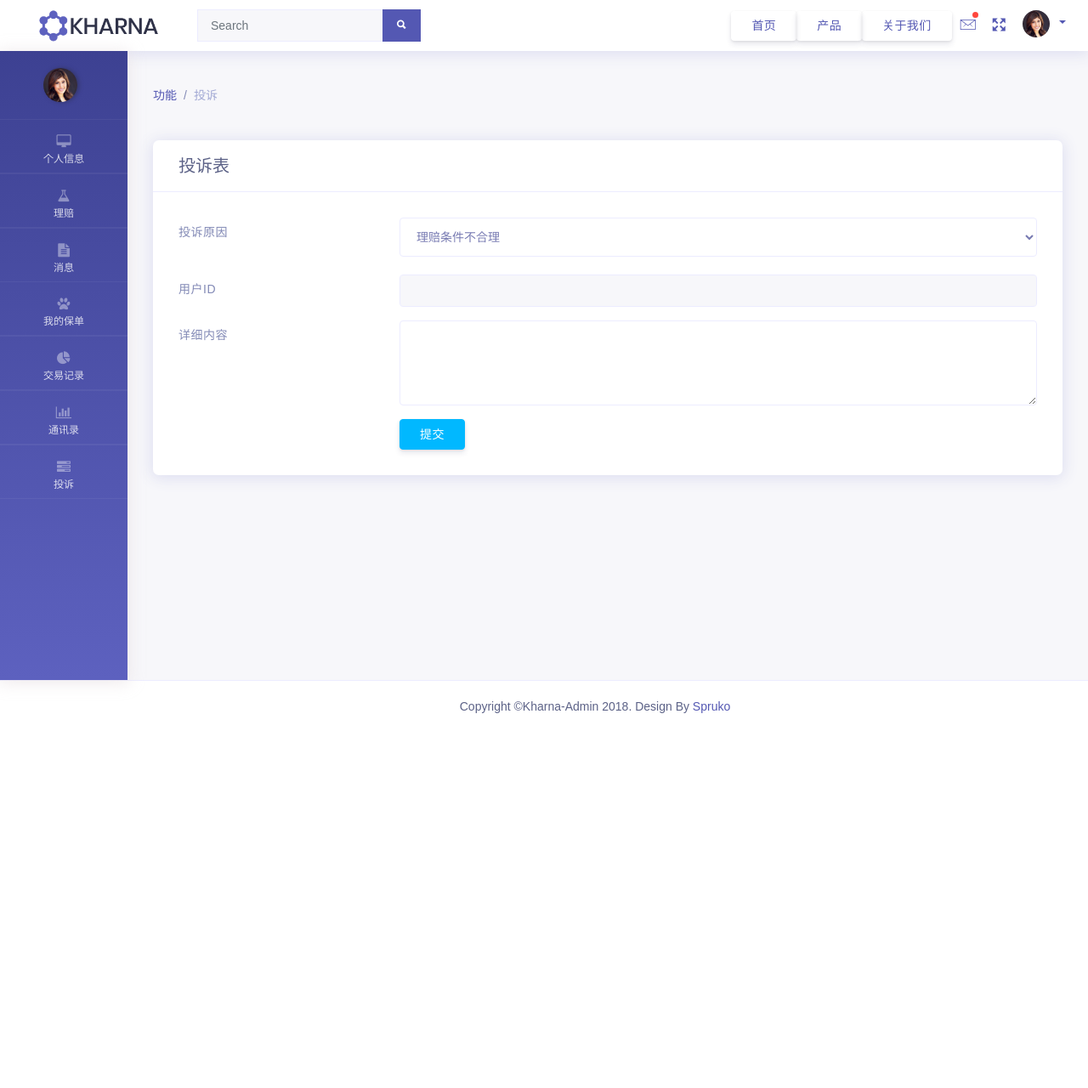
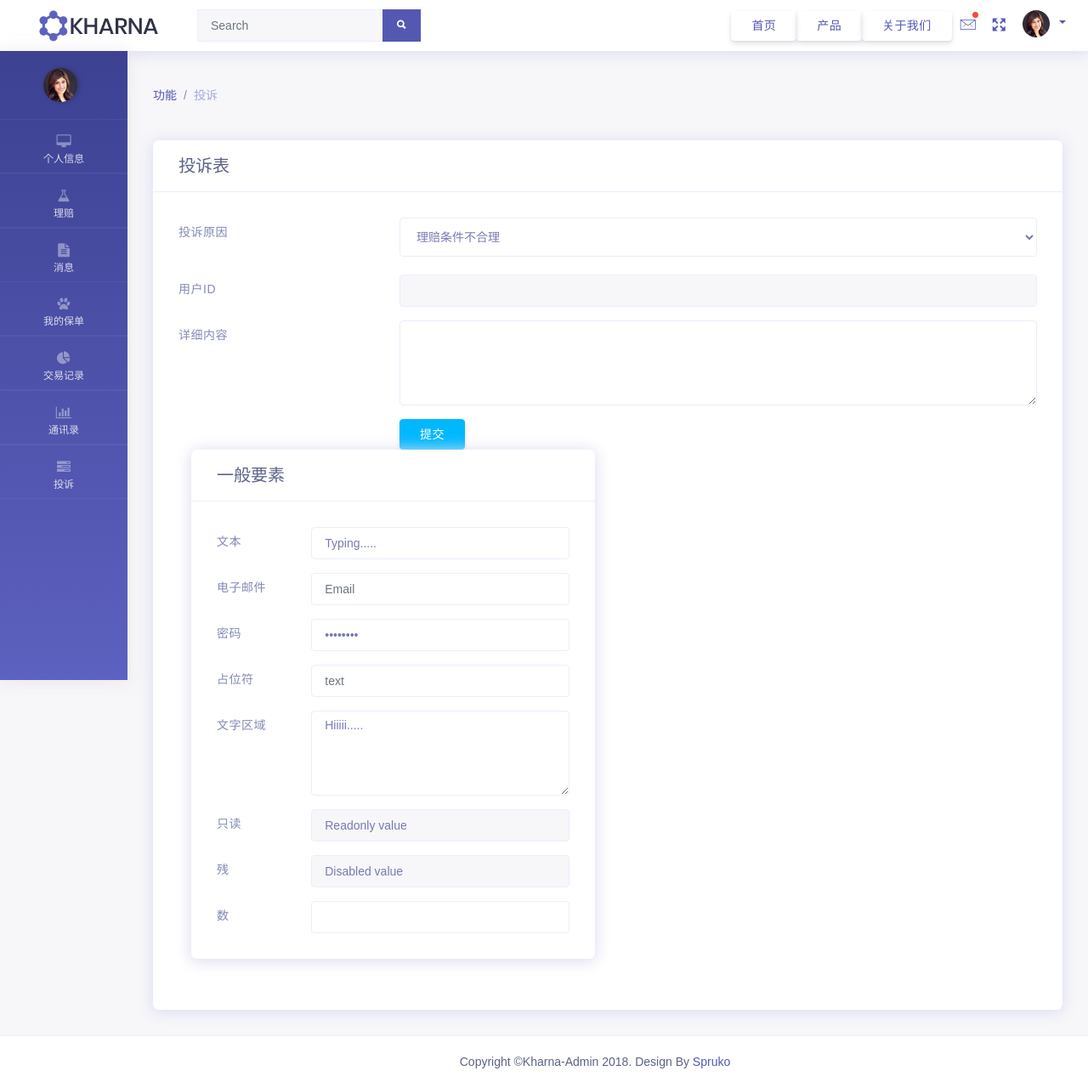
Before and after one commit to small-input-achieve-big-dream/-, a Django app: template templates/complain.html in a window 1280 px wide. Shown: the whole page at 85% size. Before the commit the page ends 839 px from the top, so only its background shows below. Run offline with Django 3.2, Linux system fonts and the light colour scheme; the template is opened without the code that fills it, so the values that code supplies are empty; some libraries are stand-ins or nearby versions; some web fonts are replaced.

Commit message:
理赔部分功能

```diff
--- a/insurance/view.py
+++ b/insurance/view.py
@@ -106,6 +106,70 @@ def login(request):
 			return render(request, 'login.html', {'error': '用户或密码错误'})
 	return render(request, "login.html", LIST)
 
+def random_verify(request):
+    '''
+    上传凭证并随机置死
+    '''
+    idcard = random.randint(1, 3)
+    if idcard == 2:
+        idcard = False
+    else:
+        idcard = True
+    user = request.POST.get('user')
+    ins = request.POST.get('ins')
+    # ps = request.POST.get('password1')
+    accident_Application.objects.create(
+        applicationID=user,
+        tableID=ins,
+        accident_verify=idcard,
+        compensation_money='1000'  # 一个默认金额
+    )
+    img = Img(img_url=request.FILES.get('img'))
+    img.save()
+
+def handling_deathqueue(userid, tableid):
+    '''
+    处理排队审核队列 【VIP优先 修改审核状态 合法进一步核算身故保险金】
+    '''
+    global userQue
+    global vipQue
+    forfeit_money = 2000
+    state = {0: "line up", 1: "failed", 2: "approve"}
+    applicantcase = applicant.objects.get(userID=userid)
+    a_applicationcase = accident_Application.objects.get(tableID=tableid)
+
+    # 没死:审核不通过
+    if a_applicationcase.accident_verify == False:
+        a_applicationcase.state = state.keys()[1]
+        a_applicationcase.save()
+    # 死了:身故申请加入排队队列
+    else:
+        if applicantcase.style == 1:  # 会员
+            vipQue.put(tableid)
+        else:
+            userQue.put(tableid)
+        a_applicationcase.state = state.keys()[0]
+        a_applicationcase.save()
+        # 处理排队队列
+        if not vipQue.empty() or not userQue.empty():
+            if not vipQue.empty():
+                firsttableid = vipQue.get()
+            else:
+                firsttableid = userQue.get()
+            a_applicationcase1 = accident_Application.objects.get(tableID=firsttableid)
+            a_applicationcase1.state = state.keys()[2]
+
+            tablecase = table.objects.get(tableID=firsttableid)
+            tablecase.losestate = True  # 审核通过保单失效
+            sum_money = tablecase.education_money
+            sum_date = tablecase.losestate.year-tablecase.effectDate.year
+            completed_date = trade_records.objects.filter(tableID=firsttableid).order_by('startTime')[-1].startTime.year
+            rate = completed_date/sum_date   # 交费完成进度=交费完成日期/交费总日期
+            a_applicationcase1.compensation_money = rate * sum_money
+
+            tablecase.save()
+            a_applicationcase1.save()
+
 def givemoney(request):
 	LIST = {}
 	if request.method == 'GET':
@@ -194,9 +258,12 @@ def get_finish_pay(request):
 		try:
 			LIST = request.GET.dict()
 			sign = LIST.pop('sign', None)
+			if sign == None:
+				return render(request, '404.html')
 			status = pay.verify(LIST, sign)
+			print('post', status)
 			if status:
-				upload_trade_record(LIST)
+				upload_trade_record(LIST, request)
 				return render(request, 'finish_pay.html', LIST)
 			else:
 				return render(request, '404.html')
@@ -206,9 +273,12 @@ def get_finish_pay(request):
 	else:
 		LIST = request.POST.dict()
 		sign = LIST.pop('sign', None)
+		if sign == None:
+				return render(request, '404.html')
 		status = pay.verify(LIST, sign)
+		print('get:', status)
 		if status:
-			upload_trade_record(LIST)
+			upload_trade_record(LIST, request)
 			return render(request, 'finish_pay.html', LIST)
 		else:
 			return render(request, '404.html')
@@ -312,9 +382,10 @@ def pay(request):
 def get_mytable(request):
 	ID = request.session.get('userid', None)
 	if ID == None:
-		return render('404.html')
+		return render(request, '404.html')
 	items = table.objects.filter(userID = ID)
 	LIST = []
+	print(items)
 	for i in items:
 		tmp = model_to_dict(i)
 		conn = products.objects.get(id = i.productsID)
@@ -426,7 +497,7 @@ def get_smallinform(request):
 #在逻辑这最好写上逻辑功能
 #
 
-def upload_trade_record(LIST):
+def upload_trade_record(LIST, request):
 	"""
 	上传交易记录
 	"""
@@ -482,7 +553,68 @@ def count_money2(LIST):
     answer = account_value * (1 + returncase)
     answer = "金额: " + str(answer)
     return answer
-# def create_table()
-# 	pass
+
+
+def create_compensate_Records(userid):
+    """
+    发钱【用户登录之后，检查可发钱保单并发钱，存对应一条理赔记录】
+    """
+    table_list = table.objects.filter(userID=userid)
+    for tablecase in table_list:
+        if tablecase.losestate == False:    # 保单有效
+            #------------ # effectDate = tablecase.effectDate.year - tablecase.loseDate.year   # 处理年份# payCycle = tablecase.get_payMethod_display()
+            today = datetime.datetime.now()
+            if today > tablecase.endDate:   # 已交完钱 发教育金
+                tableid = tablecase.pk
+                education_money = tablecase.education_money
+                compensate_Records.objects.create(
+                    tableID=tableid,
+                    count=str(education_money)
+                )
+                tablecase.losestate = True  # 发完钱保单失效
+
+
+def payment(tablecase):
+    '''
+    用户交钱
+    '''
+    pM = {0:7,1:30,2:-1}
+    tableid = tablecase.id
+    pM_key = tablecase.payMethod
+    for key, value in pM.items():  # 看交费方式 除去单次交费方式 其他两种方式要交钱
+        if pM_key == key:
+            cycle_day = value
+    today = datetime.datetime.now()
+    recent_day = trade_Records.objects.filter(tableID=tableid).order_by('startTime')[-1].startTime.year
+    minus_day = (today - recent_day).days
+    if (tablecase.losestate is False) and (cycle_day > 0) and (minus_day >= cycle_day):  # 保单有效 + 2交费方式 + 到可以交费日期
+        if minus_day == cycle_day:           # 不缺 今日=交钱日期
+            pay_money = tablecase.money
+            return pay_money
+            # return render(request, 'finish_pay.html', pay_money)
+        elif minus_day >= 2*cycle_day:
+            if minus_day == 2 * cycle_day:   # 缺一次 今日=推迟交钱日期
+                pay_money = 2*tablecase.money
+                return  pay_money
+                # return render(request, 'finish_pay.html', pay_money)  # 给交钱界面 显示交钱金额
+            else:                            # 保单失效
+                tablecase.losestate = True
+                tablecase.save()
+                return -1
+
+
+def warning_give_money(request):
+    '''
+    提醒交费
+    '''
+    email = request.session.get('user_name','')
+    DAO = user_login.objects.filter(email=email)[:1]
+    userid = DAO[0].id
+    DAOTable = table.objects.filter(userID=userid).order_by("effectDate")
+    for i in DAOTable:
+        pay_money = payment(request,i)
+        if pay_money != -1:
+            # str1 = "保险单号" + i.id + "需续缴费: " + pay_money + "元。"
+            return render(request, 'index.html', {i.id: pay_money})
 
 #end 逻辑
--- a/templates/complain.html
+++ b/templates/complain.html
@@ -46,6 +46,66 @@
 					</div>
 				</div>
 			</form>
+			<div class="col-lg-12 col-xl-6 col-md-12 col-sm-12">
+								<div class="card">
+									<div class="card-header">
+										<h4><font style="vertical-align: inherit;"><font style="vertical-align: inherit;">一般要素</font></font></h4>
+									</div>
+									<div class="card-body">
+										<form class="form-horizontal">
+											<div class="form-group row">
+												<label class="col-md-3 col-form-label"><font style="vertical-align: inherit;"><font style="vertical-align: inherit;">文本</font></font></label>
+												<div class="col-md-9">
+													<input type="text" class="form-control" value="Typing.....">
+												</div>
+											</div>
+											<div class="form-group row">
+												<label class="col-md-3 col-form-label" for="example-email"><font style="vertical-align: inherit;"><font style="vertical-align: inherit;">电子邮件</font></font></label>
+												<div class="col-md-9">
+													<input type="email" id="example-email" name="example-email" class="form-control" placeholder="Email">
+												</div>
+											</div>
+											<div class="form-group row">
+												<label class="col-md-3 col-form-label"><font style="vertical-align: inherit;"><font style="vertical-align: inherit;">密码</font></font></label>
+												<div class="col-md-9">
+													<input type="password" class="form-control" value="password">
+												</div>
+											</div>
+											<div class="form-group row">
+												<label class="col-md-3 col-form-label"><font style="vertical-align: inherit;"><font style="vertical-align: inherit;">占位符</font></font></label>
+												<div class="col-md-9">
+													<input type="text" class="form-control" placeholder="text">
+												</div>
+											</div>
+											<div class="form-group row">
+												<label class="col-md-3 col-form-label"><font style="vertical-align: inherit;"><font style="vertical-align: inherit;">文字区域</font></font></label>
+												<div class="col-md-9">
+													<textarea class="form-control" rows="6">Hiiiii.....</textarea>
+												</div>
+											</div>
+											<div class="form-group row">
+												<label class="col-md-3 col-form-label"><font style="vertical-align: inherit;"><font style="vertical-align: inherit;">只读</font></font></label>
+												<div class="col-md-9">
+													<input type="text" class="form-control" readonly="" value="Readonly value">
+												</div>
+											</div>
+											<div class="form-group row">
+												<label class="col-md-3 col-form-label"><font style="vertical-align: inherit;"><font style="vertical-align: inherit;">残</font></font></label>
+												<div class="col-md-9">
+													<input type="text" class="form-control" disabled="" value="Disabled value">
+												</div>
+											</div>
+
+											<div class="form-group row mb-0">
+												<label class="col-md-3 col-form-label"><font style="vertical-align: inherit;"><font style="vertical-align: inherit;">数</font></font></label>
+												<div class="col-md-9">
+													<input class="form-control" type="number" name="number">
+												</div>
+											</div>
+										</form>
+									</div>
+								</div>
+							</div>
 		</div>
 	</div>
 	{% if inform %}
```
Also changed, not shown: templates/compensate.html (+59 -0 lines), message/migrations/0004_auto_20190622_2038.py (added), message/migrations/0005_auto_20190622_2047.py (added), message/migrations/0006_auto_20190622_2049.py (added), message/migrations/0007_remove_table_realtionship.py (added), message/migrations/0008_auto_20190622_2056.py (added), message/migrations/0009_auto_20190622_2057.py (added), message/migrations/0010_auto_20190622_2101.py (added), message/migrations/0011_auto_20190622_2101.py (added).
